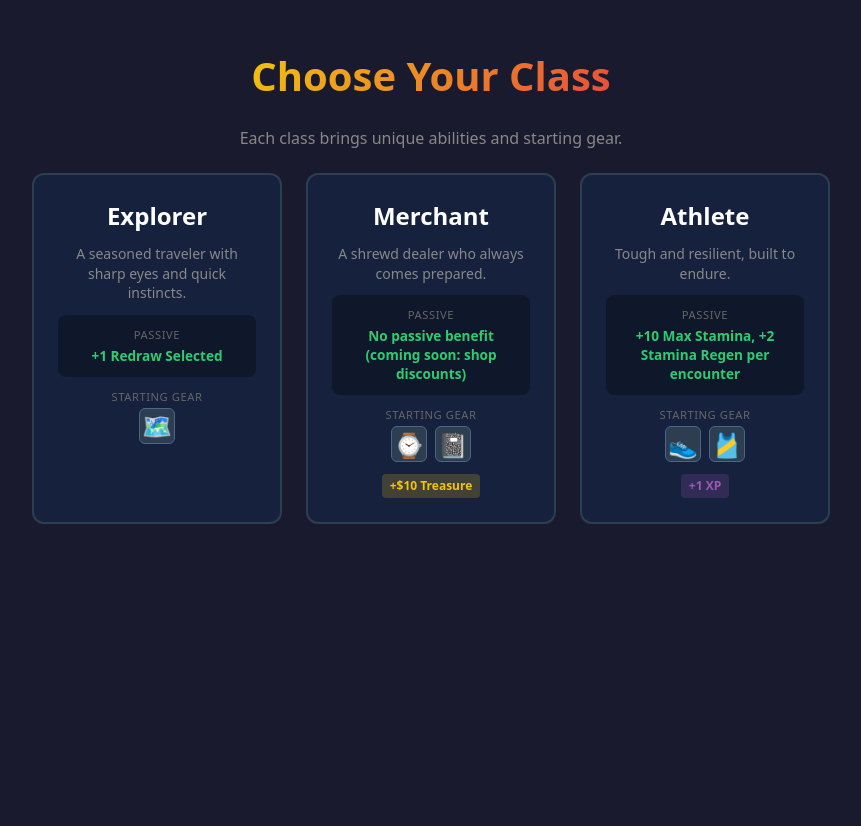
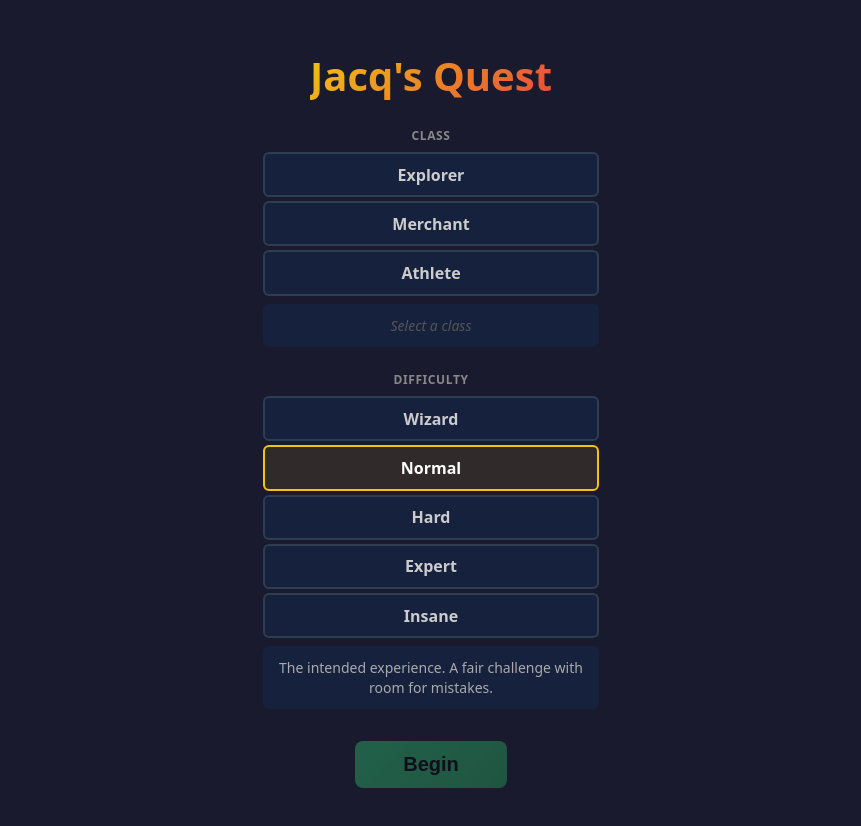
Before and after one commit to sitnaltax/jackpot-dungeon, a Svelte app: page / in a window 1280 px wide. Both pictures are taken after a click on the button "Start Game". Shown: the top 826 px of the page, without its empty margins (209-1070 px from the left). Before the commit the page ends 800 px from the top, so only its background shows below. Built offline with nearby package versions, Linux system fonts and the light colour scheme.

Commit message:
difficulty selection

```diff
--- a/src/components/ClassSelect.svelte
+++ b/src/components/ClassSelect.svelte
@@ -1,52 +1,77 @@
 <script>
   import { selectClass } from '../lib/gameState.js';
   import { CLASS_LIST } from '../lib/classes.js';
+
+  const DIFFICULTIES = [
+    { id: 'wizard', name: 'Wizard', description: 'A relaxed journey. Encounters are forgiving and treasure flows freely.' },
+    { id: 'normal', name: 'Normal', description: 'The intended experience. A fair challenge with room for mistakes.' },
+    { id: 'hard', name: 'Hard', description: 'Tougher encounters and tighter resources. Plan your draws carefully.' },
+    { id: 'expert', name: 'Expert', description: 'Punishing and precise. Every token matters.' },
+    { id: 'insane', name: 'Insane', description: 'Near-impossible odds. Only for the truly reckless.' },
+  ];
+
+  let selectedClass = null;
+  let selectedDifficulty = 'normal';
+
+  $: selectedDiffData = DIFFICULTIES.find(d => d.id === selectedDifficulty);
+
+  function handleStart() {
+    if (selectedClass) {
+      selectClass(selectedClass.id);
+    }
+  }
 </script>
 
 <div class="class-select">
-  <h1>Choose Your Class</h1>
-  <p class="subtitle">Each class brings unique abilities and starting gear.</p>
+  <h1>Jacq's Quest</h1>
 
-  <div class="class-cards">
+  <div class="section">
+    <h3>Class</h3>
+    <div class="button-stack">
       {#each CLASS_LIST as cls}
-      <button class="class-card" on:click={() => selectClass(cls.id)}>
-        <h2>{cls.name}</h2>
-        <p class="class-desc">{cls.description}</p>
-
-        <div class="class-benefit">
-          <span class="benefit-label">Passive</span>
-          <span class="benefit-value">{cls.benefitDescription}</span>
+        <button
+          class="pick-btn"
+          class:active={selectedClass?.id === cls.id}
+          on:click={() => selectedClass = cls}
+        >
+          {cls.name}
+        </button>
+      {/each}
     </div>
-
-        <div class="class-items">
-          <span class="items-label">Starting Gear</span>
-          <div class="item-icons">
-            {#each cls.startingEquipment as item}
-              {#if item}
-                <span class="item-icon" title="{item.name}: {item.description}">
-                  {item.icon}
-                </span>
-              {/if}
-            {/each}
-            {#if !cls.startingEquipment.some(i => i)}
-              <span class="no-items">None</span>
+    <div class="desc-box">
+      {#if selectedClass}
+        <p>{selectedClass.description}</p>
+      {:else}
+        <p class="placeholder">Select a class</p>
       {/if}
     </div>
   </div>
 
-        {#if cls.startingTreasureBonus > 0 || cls.startingXpBonus > 0}
-          <div class="class-bonuses">
-            {#if cls.startingTreasureBonus > 0}
-              <span class="bonus-tag treasure">+${cls.startingTreasureBonus} Treasure</span>
-            {/if}
-            {#if cls.startingXpBonus > 0}
-              <span class="bonus-tag xp">+{cls.startingXpBonus} XP</span>
-            {/if}
-          </div>
-        {/if}
+  <div class="section">
+    <h3>Difficulty</h3>
+    <div class="button-stack">
+      {#each DIFFICULTIES as diff}
+        <button
+          class="pick-btn"
+          class:active={selectedDifficulty === diff.id}
+          on:click={() => selectedDifficulty = diff.id}
+        >
+          {diff.name}
         </button>
       {/each}
     </div>
+    <div class="desc-box">
+      <p>{selectedDiffData.description}</p>
+    </div>
+  </div>
+
+  <button
+    class="btn-start"
+    disabled={!selectedClass}
+    on:click={handleStart}
+  >
+    Begin
+  </button>
 </div>
 
 <style>
@@ -57,7 +82,7 @@
     gap: 1.5rem;
     padding: 2rem;
     text-align: center;
-    max-width: 900px;
+    max-width: 400px;
     margin: 0 auto;
   }
 
@@ -70,137 +95,92 @@
     background-clip: text;
   }
 
-  .subtitle {
-    margin: 0;
-    color: #888;
-    font-size: 1rem;
+  .section {
+    width: 100%;
+    display: flex;
+    flex-direction: column;
+    gap: 0.5rem;
   }
 
-  .class-cards {
-    display: flex;
-    gap: 1.5rem;
-    flex-wrap: wrap;
-    justify-content: center;
+  .section h3 {
+    margin: 0;
+    font-size: 0.75rem;
+    text-transform: uppercase;
+    color: #888;
+    letter-spacing: 0.05em;
   }
 
-  .class-card {
+  .button-stack {
     display: flex;
     flex-direction: column;
-    align-items: center;
-    gap: 0.75rem;
-    padding: 1.5rem;
+    gap: 0.25rem;
+  }
+
+  .pick-btn {
+    padding: 0.6rem 1rem;
     background: #16213e;
     border: 2px solid #2c3e50;
-    border-radius: 12px;
-    width: 250px;
-    cursor: pointer;
-    transition: transform 0.2s ease, border-color 0.2s ease, box-shadow 0.2s ease;
+    border-radius: 6px;
     color: #ccc;
     font-family: inherit;
-    text-align: center;
+    font-size: 1rem;
+    font-weight: bold;
+    cursor: pointer;
+    transition: border-color 0.15s ease, background 0.15s ease;
   }
 
-  .class-card:hover {
-    transform: translateY(-4px);
-    border-color: #f1c40f;
-    box-shadow: 0 8px 24px rgba(0, 0, 0, 0.4);
+  .pick-btn:hover {
+    border-color: #4a6785;
   }
 
-  .class-card h2 {
-    margin: 0;
-    font-size: 1.5rem;
+  .pick-btn.active {
+    border-color: #f1c40f;
+    background: rgba(241, 196, 15, 0.1);
     color: #fff;
   }
 
-  .class-desc {
-    margin: 0;
-    font-size: 0.875rem;
-    color: #888;
-    line-height: 1.4;
-  }
-
-  .class-benefit {
-    display: flex;
-    flex-direction: column;
-    gap: 0.25rem;
-    padding: 0.75rem;
-    background: rgba(0, 0, 0, 0.3);
-    border-radius: 8px;
-    width: 100%;
-  }
-
-  .benefit-label {
-    font-size: 0.7rem;
-    text-transform: uppercase;
-    color: #666;
-    letter-spacing: 0.05em;
-  }
-
-  .benefit-value {
-    font-size: 0.85rem;
-    color: #2ecc71;
-    font-weight: bold;
-  }
-
-  .class-items {
-    display: flex;
-    flex-direction: column;
-    gap: 0.25rem;
-    width: 100%;
-  }
-
-  .items-label {
-    font-size: 0.7rem;
-    text-transform: uppercase;
-    color: #666;
-    letter-spacing: 0.05em;
-  }
-
-  .item-icons {
-    display: flex;
-    gap: 0.5rem;
-    justify-content: center;
-  }
-
-  .item-icon {
-    font-size: 1.5rem;
-    background: #2c3e50;
-    border: 1px solid #4a6785;
+  .desc-box {
+    background: #16213e;
     border-radius: 6px;
-    width: 36px;
-    height: 36px;
+    padding: 0.75rem 1rem;
+    min-height: 2.5rem;
     display: flex;
     align-items: center;
     justify-content: center;
   }
 
-  .no-items {
-    font-size: 0.8rem;
+  .desc-box p {
+    margin: 0;
+    font-size: 0.875rem;
+    color: #aaa;
+    line-height: 1.4;
+  }
+
+  .desc-box .placeholder {
     color: #555;
     font-style: italic;
   }
 
-  .class-bonuses {
-    display: flex;
-    gap: 0.5rem;
-    flex-wrap: wrap;
-    justify-content: center;
+  .btn-start {
+    padding: 0.75rem 3rem;
+    border: none;
+    border-radius: 8px;
+    font-size: 1.25rem;
+    font-weight: bold;
+    cursor: pointer;
+    background: linear-gradient(135deg, #2ecc71 0%, #27ae60 100%);
+    color: #000;
+    transition: transform 0.2s ease, box-shadow 0.2s ease;
+    margin-top: 0.5rem;
   }
 
-  .bonus-tag {
-    font-size: 0.75rem;
-    font-weight: bold;
-    padding: 0.2rem 0.5rem;
-    border-radius: 4px;
+  .btn-start:hover:not(:disabled) {
+    transform: translateY(-3px);
+    box-shadow: 0 8px 20px rgba(46, 204, 113, 0.4);
   }
 
-  .bonus-tag.treasure {
-    background: rgba(241, 196, 15, 0.2);
-    color: #f1c40f;
-  }
-
-  .bonus-tag.xp {
-    background: rgba(155, 89, 182, 0.2);
-    color: #9b59b6;
+  .btn-start:disabled {
+    opacity: 0.4;
+    cursor: not-allowed;
   }
 </style>
```
Lines whose indentation alone changed are shown as unchanged.
